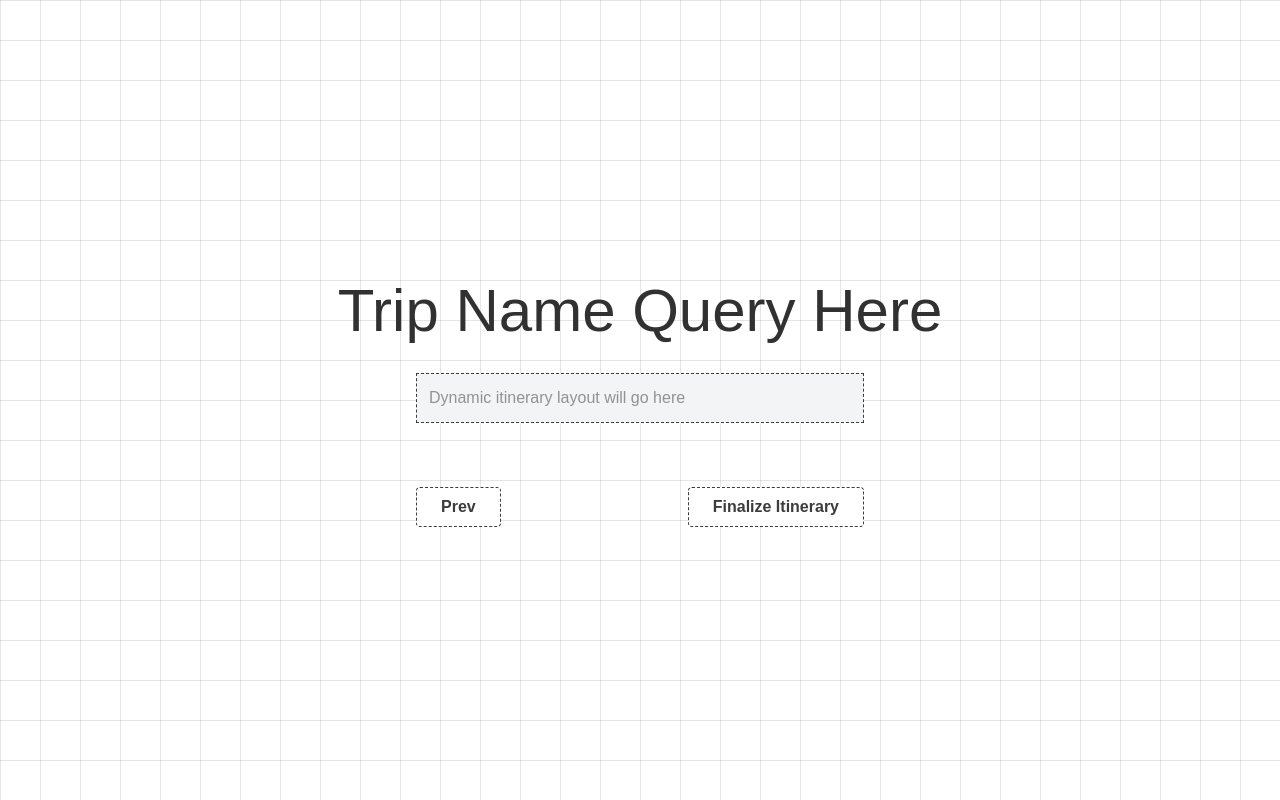
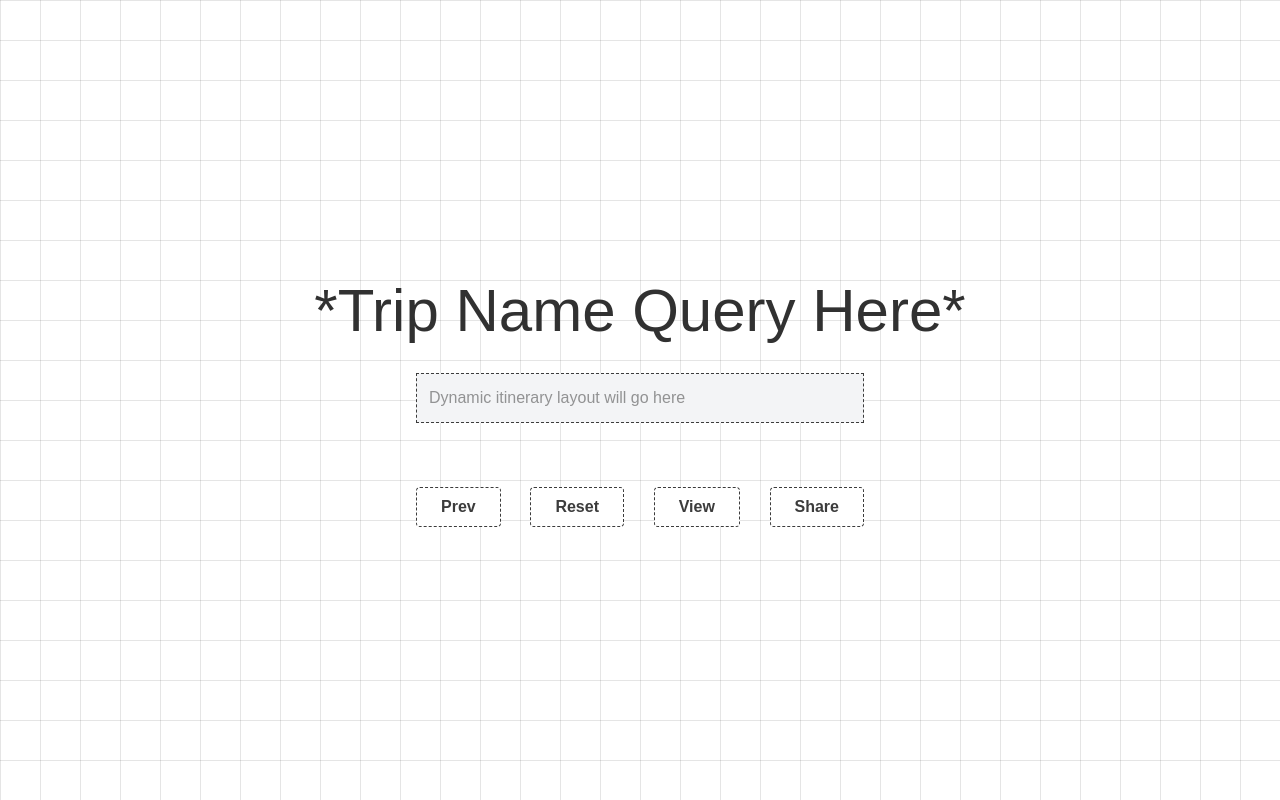
Before and after one commit to haifromkai/AiTinerary, a Next.js app in the folder frontend/: page /trip/itinerary in a window 1280 px wide. Built offline with nearby package versions, Linux system fonts and the light colour scheme.

Commit message:
Adjusted page navigation: landing page <-> user input <-> dynamic itinerary

```diff
--- a/frontend/src/app/page.tsx
+++ b/frontend/src/app/page.tsx
@@ -10,7 +10,7 @@ export default function Home() {
 
   // Function to handle navigation to the name_trip page
   const handleStartPlanning = () => {
-    router.push("/trip/name_trip");
+    router.push("/trip/user_input");
   };
 
 
--- a/frontend/src/app/trip/itinerary/page.tsx
+++ b/frontend/src/app/trip/itinerary/page.tsx
@@ -8,12 +8,12 @@ export default function NameTrip() {
 
   // Navigation functions
   const goToPrevious = () => {
-    router.push("/trip/user_prompt");
+    router.push("/trip/user_input");
   };
 
   // Redirects to View Itinerary Page
   const goToNext = () => {
-    router.push("/trip/itinerary");
+    router.push("/trip/user_input");
   };
 
 
@@ -21,7 +21,7 @@ export default function NameTrip() {
   return (
     <div className="relative flex flex-col items-center justify-center min-h-screen bg-white p-2 custom-grid-bg">
 
-      <h1 className="text-4xl md:text-6xl font-mono text-[rgb(49,49,49)] mt-2 md:mt-2 text-center">Trip Name Query Here</h1>
+      <h1 className="text-4xl md:text-6xl font-mono text-[rgb(49,49,49)] mt-2 md:mt-2 text-center">*Trip Name Query Here*</h1>
 
 
       {/* Page Content */}
@@ -53,7 +53,7 @@ export default function NameTrip() {
         </button>
 
         <button
-          onClick={goToNext}
+          // onClick={goToNext}
           className="btn border-[#3c3c3c] border-1 border-dashed
                     text-base font-mono text-[#3c3c3c]
                     bg-white
@@ -61,8 +61,34 @@ export default function NameTrip() {
                     transition duration-500
                     shadow-none
                     px-6 py-2">
-          Finalize Itinerary
+          Reset
         </button>
+
+        <button
+          // onClick={goToNext}
+          className="btn border-[#3c3c3c] border-1 border-dashed
+                    text-base font-mono text-[#3c3c3c]
+                    bg-white
+                    hover:text-white hover:bg-[#313131] hover:border-[#313131]
+                    transition duration-500
+                    shadow-none
+                    px-6 py-2">
+          View
+        </button>
+
+        <button
+          // onClick={goToNext}
+          className="btn border-[#3c3c3c] border-1 border-dashed
+                    text-base font-mono text-[#3c3c3c]
+                    bg-white
+                    hover:text-white hover:bg-[#313131] hover:border-[#313131]
+                    transition duration-500
+                    shadow-none
+                    px-6 py-2">
+          Share
+        </button>
+
+
       </div>
     </div>
   );
--- a/frontend/src/app/trip/name_trip/page.tsx
+++ b/frontend/src/app/trip/user_input/page.tsx
@@ -1,4 +1,6 @@
-// NAME TRIP PAGE
+// USER INPUT PAGE
+// User will input trip name, city, start date, end date, and what they want to do
+
 "use client";
 
 import { useRouter } from "next/navigation";
@@ -12,7 +14,7 @@ export default function NameTrip() {
   };
 
   const goToNext = () => {
-    router.push("/trip/select_city");
+    router.push("/trip/itinerary");
   };
 
 
```
